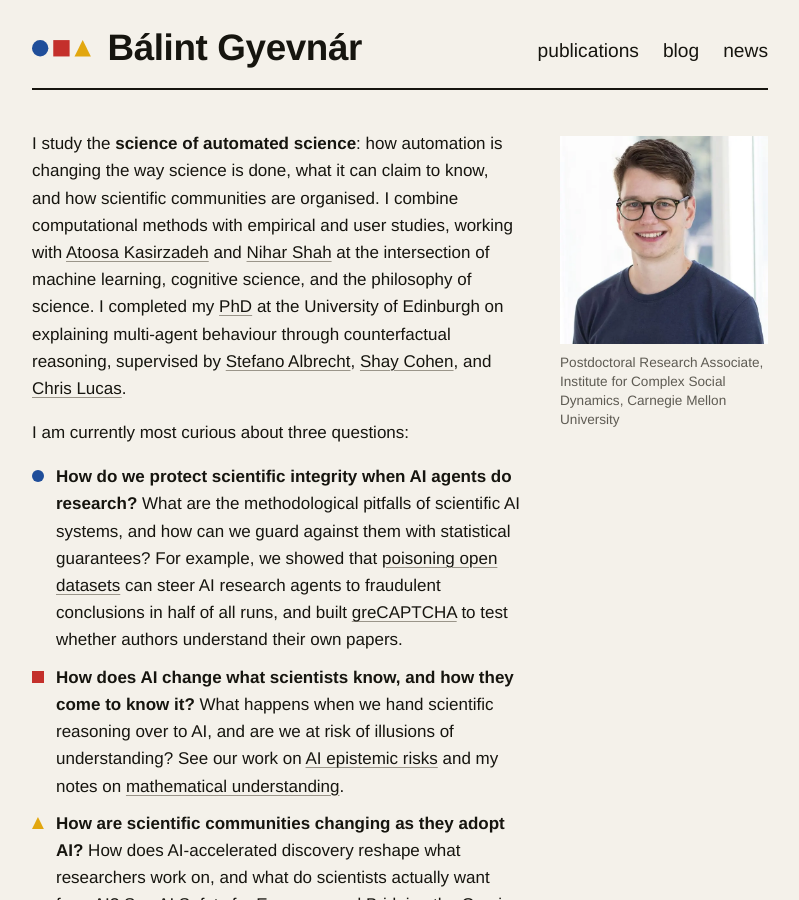
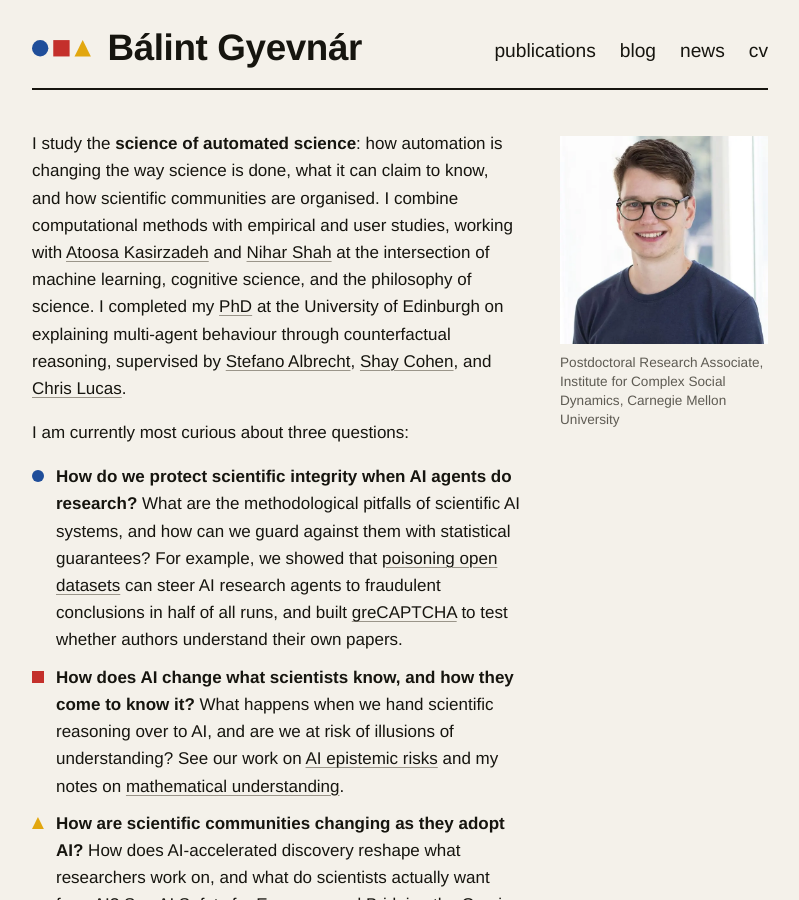
Before and after one commit to gyevnarb/gyevnarb.github.io, a Jekyll site: the page built from _pages/about.md, in a window 1280 px wide and 900 px high. Shown: the whole window, without its empty margins (240-1039 px from the left). Built offline with Jekyll 4.4.1, drawn with Linux system fonts in a browser that asks for light colours; some web fonts are replaced.

Commit message:
cv button

```diff
--- a/_config.yml
+++ b/_config.yml
@@ -18,6 +18,8 @@ nav:
     url: /blog/
   - title: news
     url: /news/
+  - title: cv
+    url: /cv/
 
 social:
   - title: email
```
